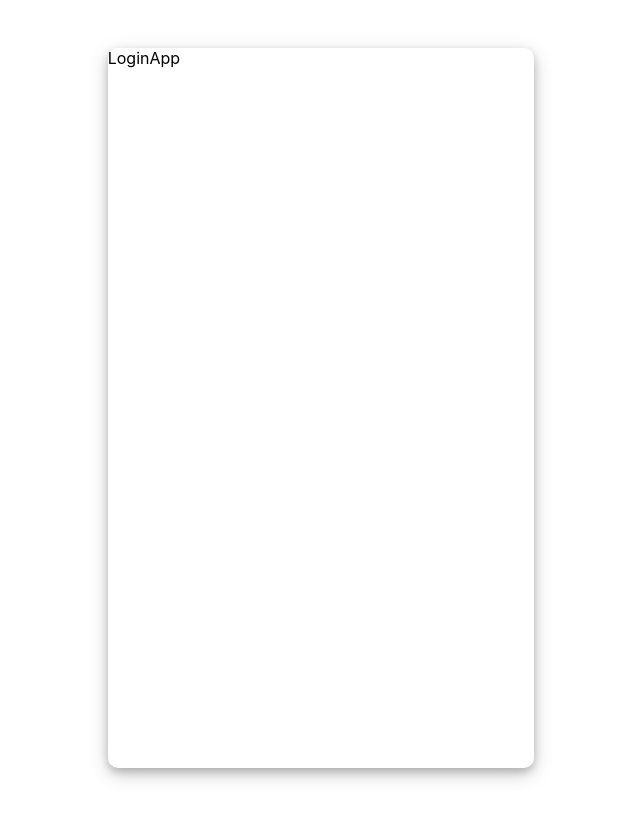
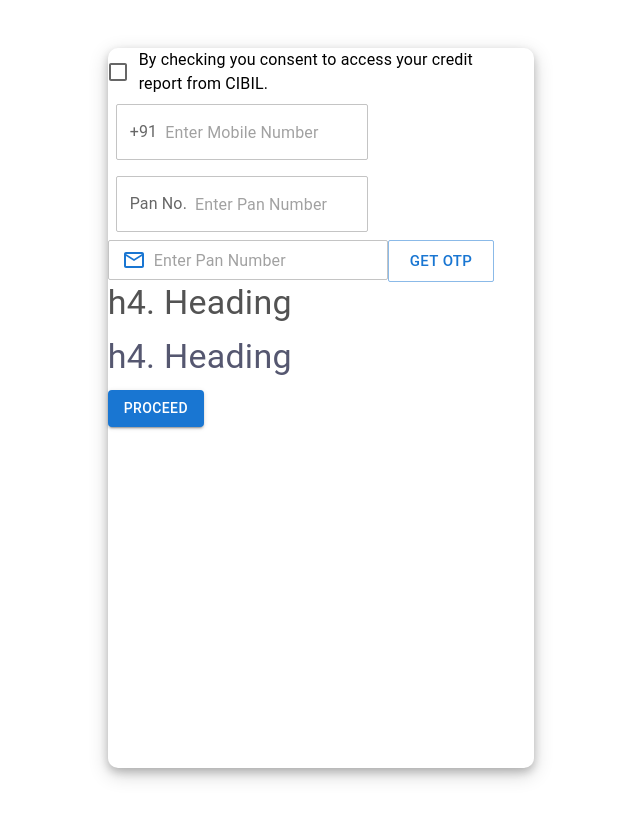
Before and after one commit to mohit27kokanda/Borrower-education, a React (Create React App) app: page / in a window 1280 px wide. Shown: the whole page, without its empty margins (319-959 px from the left). Built offline with nearby package versions, Linux system fonts and the light colour scheme.

Commit message:
Added components on login page

```diff
--- a/package.json
+++ b/package.json
@@ -5,6 +5,7 @@
   "dependencies": {
     "@emotion/react": "^11.10.5",
     "@emotion/styled": "^11.10.5",
+    "@mui/icons-material": "^5.11.0",
     "@mui/material": "^5.11.1",
     "@testing-library/jest-dom": "^5.16.5",
     "@testing-library/react": "^13.4.0",
--- a/src/LoginApp.js
+++ b/src/LoginApp.js
@@ -1,8 +1,78 @@
 import React from 'react'
-
+// import TextField from '@mui/material/TextField';
+// import InputAdornment from '@mui/material/InputAdornment';
+// import MailOutlineIcon from '@mui/icons-material/MailOutline';
+// import Button from '@mui/material/Button'
+// import Checkbox from '@mui/material/Checkbox'
+// import FormControlLabel from '@mui/material/FormControlLabel'
+import { TextField, InputAdornment, Button, Checkbox, FormControlLabel, Typography} from '@mui/material'
+import MailOutlineIcon from '@mui/icons-material/MailOutline'
 const LoginApp = () => {
   return (
-    <div>LoginApp</div>
+    <div>
+      <FormControlLabel
+        control={
+          <Checkbox
+            name=""
+          />
+        }
+        label="By checking you consent to access your credit report from CIBIL." />
+
+      <TextField
+        id="outlined-start-adornment"
+        sx={{
+          m: 1, width: '25ch', '& fieldset': {
+            borderRadius: '2px',
+          }
+        }}
+        placeholder='Enter Mobile Number'
+        InputProps={{
+          startAdornment: <InputAdornment position="start">+91</InputAdornment>,
+        }}
+
+      />
+      <TextField
+        id="outlined-start-adornment"
+        sx={{
+          m: 1, width: '25ch', '& fieldset': {
+            borderRadius: '2px',
+          }
+        }}
+        placeholder='Enter Pan Number'
+        InputProps={{
+          startAdornment: <InputAdornment position="start">Pan No.</InputAdornment>,
+        }}
+      />
+      <TextField
+        id="outlined-start-adornment"
+        size="small"
+        sx={{
+          '& fieldset': {
+            borderRadius: '2px',
+          }
+        }}
+        placeholder='Enter Pan Number'
+        InputProps={{
+          startAdornment: (
+            <InputAdornment position="start">
+              <MailOutlineIcon color='primary' />
+            </InputAdornment>
+          ),
+        }}
+      />
+      <Button variant="outlined" size='large' sx={{
+        borderRadius: '2px',
+      }}>Get OTP</Button>
+       <Typography variant="h4" color="#535353" gutterBottom>
+        h4. Heading
+      </Typography>
+      <Typography variant="h4" color="#555770" gutterBottom>
+        h4. Heading
+      </Typography>
+            <Button variant="contained" color="primary">
+  Proceed
+</Button>
+    </div>
   )
 }
 
```
Also changed, not shown: 2 other files (tests, documents, lock files or other folders).
